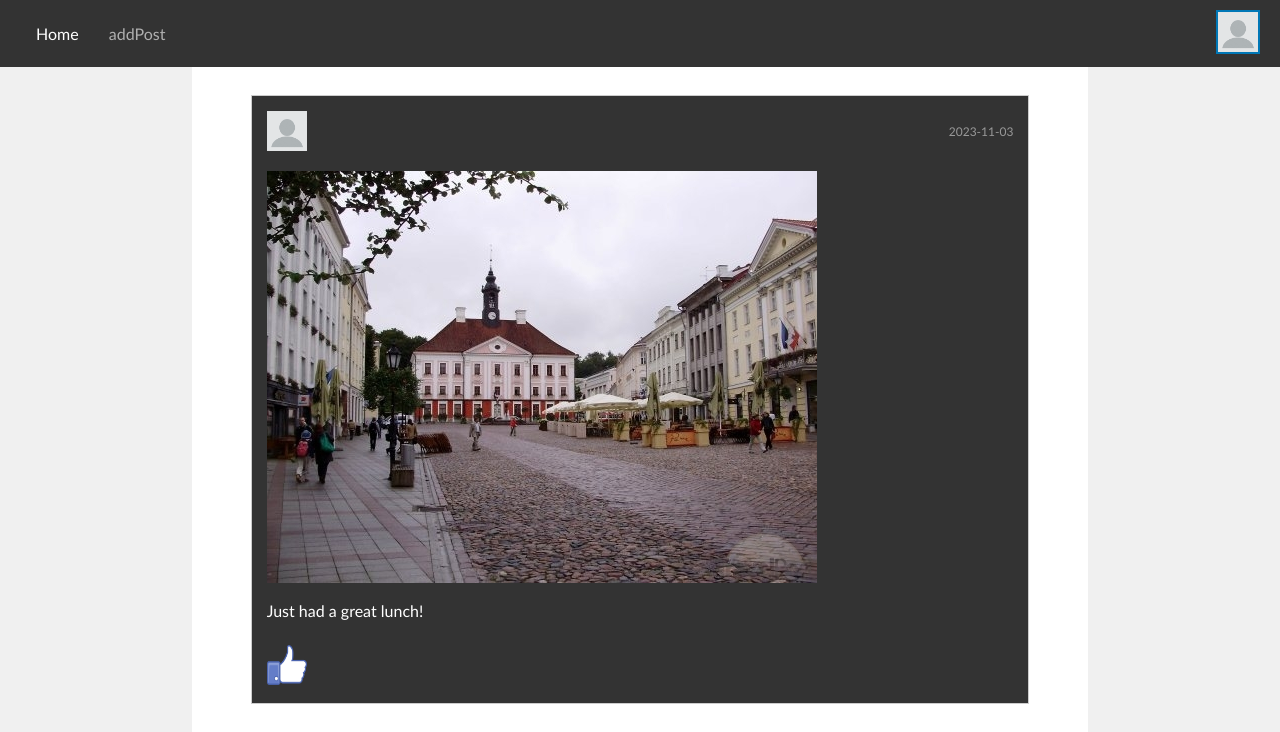
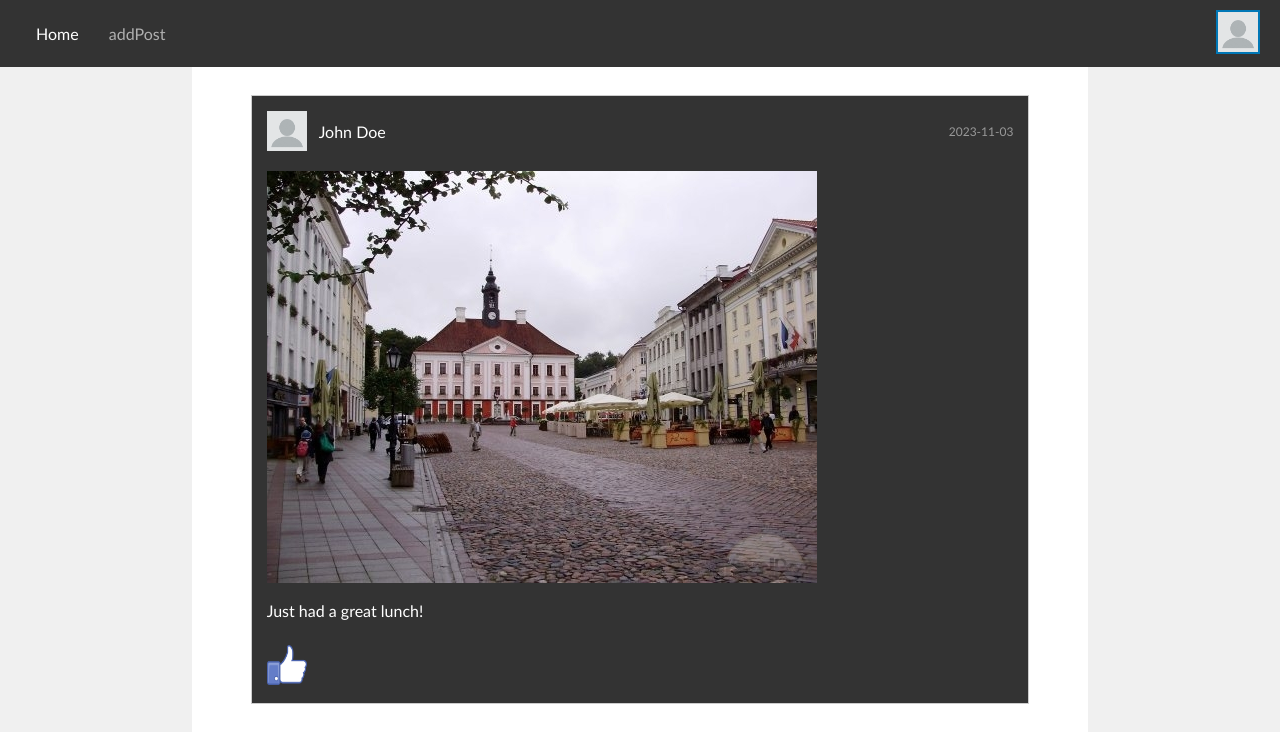
Before and after one commit to Zetsuzanken/WAD-HW2, a plain HTML site: page index.html in a window 1280 px wide. Shown: the top 732 px of the page. Drawn offline with Linux system fonts and the light colour scheme.

Commit message:
Added code for fetching from JSONBin, made author names visible on posts

```diff
--- a/script.js
+++ b/script.js
@@ -21,10 +21,77 @@ const profileIcon = document.getElementById("UserProfilePic");
   event.stopPropagation();
 });
 
+
 // Load and display posts from the JSON file
 fetch('posts.json')
 .then((response) => response.json())
 .then((data) => {
+ const postsContainer = document.querySelector('.posts');
+
+ data.forEach((post) => {
+   const postElement = document.createElement('div');
+   postElement.classList.add('post');
+
+   const postHeader = document.createElement('div');
+   postHeader.classList.add('post-header');
+   const profilePhoto = document.createElement('img');
+   profilePhoto.classList.add('profile-photo');
+   profilePhoto.src = 'res/images/profile.png';
+   profilePhoto.alt = 'Profile Photo';
+   const postDate = document.createElement('div');
+   postDate.classList.add('post-date');
+   postDate.textContent = post.timestamp;
+
+   const postAuthor = document.createElement('div');
+   postAuthor.classList.add('post-author');
+   postAuthor.textContent = post.author;
+
+   postHeader.appendChild(profilePhoto);
+   postHeader.appendChild(postAuthor);
+   postHeader.appendChild(postDate);
+
+   const postContent = document.createElement('div');
+   postContent.classList.add('post-content');
+   if (post.photo) {
+     const largePhoto = document.createElement('img');
+     largePhoto.classList.add('large-photo');
+     largePhoto.src = post.photo;
+     largePhoto.alt = 'Large Photo';
+     postContent.appendChild(largePhoto);
+   }
+   const postText = document.createElement('div');
+   postText.classList.add('post-text');
+   postText.innerHTML = `<p>${post.text}</p>`;
+
+   postContent.appendChild(postText);
+
+   const postLike = document.createElement('div');
+   postLike.classList.add('post-like');
+   const likeButton = document.createElement('img');
+   likeButton.classList.add('like-button');
+   likeButton.src = 'res/images/like.png';
+   likeButton.alt = 'Like Button';
+   postLike.appendChild(likeButton);
+
+   postElement.appendChild(postHeader);
+   postElement.appendChild(postContent);
+   postElement.appendChild(postLike);
+
+   postsContainer.appendChild(postElement);
+ });
+})
+.catch((error) => {
+ console.error('Error loading posts:', error);
+});
+
+
+/*
+//Fetching from JSONBin.io
+
+fetch('https://api.jsonbin.io/v3/b/65451cf012a5d3765994721c')
+  .then((response) => response.json())
+  .then((responseData) => {
+    const data = responseData.record;
     const postsContainer = document.querySelector('.posts');
 
     data.forEach((post) => {
@@ -77,3 +144,4 @@ fetch('posts.json')
   .catch((error) => {
     console.error('Error loading posts:', error);
   });
+  */
--- a/styles.css
+++ b/styles.css
@@ -140,6 +140,7 @@ body {
     align-items: center;
     width: 100%;
     margin-bottom: 20px;
+
 }
 
 .profile-photo {
@@ -150,7 +151,23 @@ body {
 .post-date {
     color: #999;
     font-size: 12px;
+    margin-left: auto;
+
 }
+
+.post-author {
+    color: #fff;
+    font-size: 16px;
+    margin-left: 10px;
+    flex-wrap: wrap;
+    margin-right: 5px;
+    border-radius: 4px;
+    padding: 2px;
+}
+
+/*.post-author:hover {
+    background-color: #555;
+} */
 
 .post-text {
     margin-bottom: 15px;
```
Lines whose indentation alone changed are shown as unchanged.
